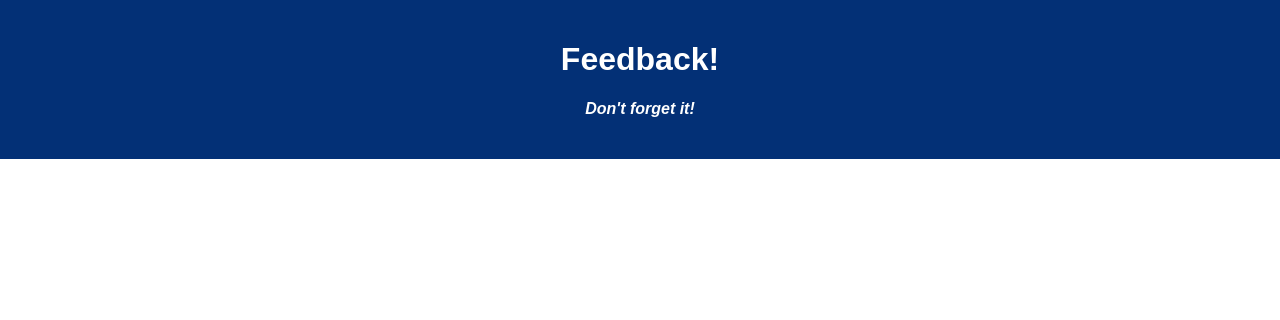
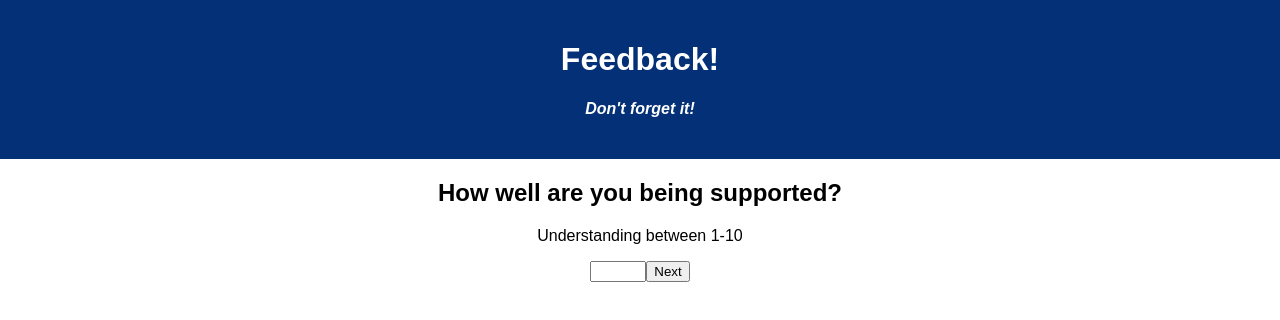
Before and after one commit to MatthewHeinrich/weekend-redux-feedback-loop1, a React (Create React App) app: page /#/Support in a window 1280 px wide. Shown: the top 320 px of the page. Built offline with nearby package versions, Linux system fonts and the light colour scheme.

Commit message:
created the main routes and links

```diff
--- a/package.json
+++ b/package.json
@@ -9,7 +9,11 @@
     "pg": "^8.2.1",
     "react": "^17.0.1",
     "react-dom": "^17.0.1",
-    "react-scripts": "^4.0.1"
+    "react-redux": "^7.2.3",
+    "react-router-dom": "^5.2.0",
+    "react-scripts": "^4.0.1",
+    "redux": "^4.0.5",
+    "redux-logger": "^3.0.6"
   },
   "devDependencies": {
     "nodemon": "^1.18.5"
--- a/src/components/App/App.jsx
+++ b/src/components/App/App.jsx
@@ -1,6 +1,14 @@
 import React from 'react';
 import axios from 'axios';
 import './App.css';
+import {HashRouter, Route, Link} from 'react-router-dom';
+
+import Home from '../Home/Home';
+import Feeling from '../Feeling/Feeling';
+import Understanding from '../Understanding/Understanding';
+import Support from '../Support/Support';
+import Comments from '../Comments/Comments';
+import Review from '../Review/Review';
 
 function App() {
 
@@ -10,6 +18,26 @@ function App() {
         <h1 className='App-title'>Feedback!</h1>
         <h4>Don't forget it!</h4>
       </header>
+      <HashRouter>
+      <Route path = '/' exact>
+          <Home />
+        </Route>
+        <Route path = '/Feeling' exact>
+          <Feeling />
+        </Route>
+        <Route path = '/Understanding' exact>
+          <Understanding />
+        </Route>
+        <Route path = '/Support' exact>
+          <Support />
+        </Route>
+        <Route path = '/Comments' exact>
+          <Comments />
+        </Route>
+        <Route path = '/Review' exact>
+          <Review />
+        </Route>
+      </HashRouter>
     </div>
   );
 }
--- /dev/null
+++ b/src/components/Comments/Comments.jsx
@@ -0,0 +1,18 @@
+import {Link} from 'react-router-dom';
+
+function Comments() {
+
+
+    return(
+        <>
+        <h2>Any comments you want to leave?</h2>
+        <input type="text"></input>
+        <Link to="/Review">
+        <button>Next</button>
+        </Link>
+
+        </>
+    )
+}
+
+export default Comments;
--- /dev/null
+++ b/src/components/Feeling/Feeling.jsx
@@ -0,0 +1,16 @@
+import {Link} from 'react-router-dom';
+
+function Feeling() {
+    return(
+        <>
+        <h2>How are you feeling today?</h2>
+        <p>Feeling between 1-10</p>
+        <input type="number" min="1" max="10"></input>
+        <Link to="/Understanding">
+        <button>Next</button>
+        </Link>
+        </>
+    )
+}
+
+export default Feeling;
--- /dev/null
+++ b/src/components/Home/Home.jsx
@@ -0,0 +1,15 @@
+import {Link} from 'react-router-dom';
+
+function Home() {
+    return(
+        <>
+            <h1>Give us your feedback!</h1>
+
+            <Link to='/Feeling'>
+            <button>Start Feedback</button>
+            </Link>
+        </>
+    )
+}
+
+export default Home;
--- /dev/null
+++ b/src/components/Review/Review.jsx
@@ -0,0 +1,11 @@
+
+
+function Review() {
+    return(
+        <>
+            <h2>Review</h2>
+        </>
+    )
+}
+
+export default Review;
--- /dev/null
+++ b/src/components/Support/Support.jsx
@@ -0,0 +1,17 @@
+import {Link} from 'react-router-dom';
+
+function Support () {
+
+    return(
+        <>
+        <h2>How well are you being supported?</h2>
+        <p>Understanding between 1-10</p>
+        <input type="number" min="1" max="10"></input>
+        <Link to="/Comments">
+        <button>Next</button>
+        </Link>
+        </>
+    )
+}
+
+export default Support;
--- /dev/null
+++ b/src/components/Understanding/Understanding.jsx
@@ -0,0 +1,17 @@
+import {Link} from 'react-router-dom';
+
+function Understanding() {
+
+    return(
+        <>
+        <h2>How well are you understanding the content?</h2>
+        <p>Understanding between 1-10</p>
+        <input type="number" min="1" max="10"></input>
+        <Link to="/Support">
+        <button>Next</button>
+        </Link>
+        </>
+    )
+}
+
+export default Understanding;
--- a/src/index.js
+++ b/src/index.js
@@ -3,6 +3,22 @@ import ReactDOM from 'react-dom';
 import './index.css';
 import App from './components/App/App';
 import registerServiceWorker from './registerServiceWorker';
+import { Provider } from 'react-redux';
+import logger from 'redux-logger'
+import { applyMiddleware, combineReducers, createStore } from 'redux';
 
-ReactDOM.render(<App />, document.getElementById('root'));
+
+const feedbackData = (state=[], action) =>{
+    console.log('in feedbackData');
+    return state;
+}
+
+const store = createStore(
+    combineReducers({
+        feedbackData: feedbackData
+    }),
+    applyMiddleware(logger)
+)
+
+ReactDOM.render(<Provider store={store}><App /></Provider>, document.getElementById('root'));
 registerServiceWorker();
```
Also changed, not shown: 1 other file (tests, documents, lock files or other folders).
